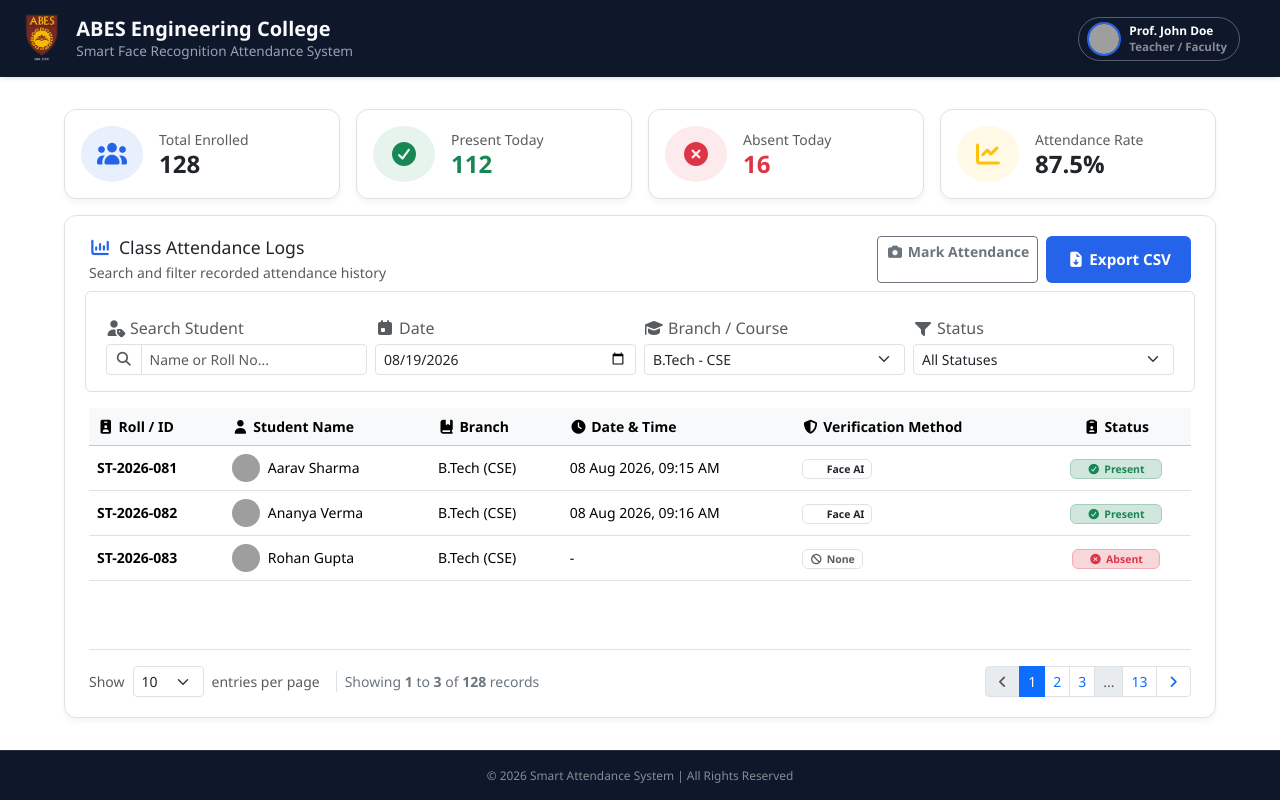
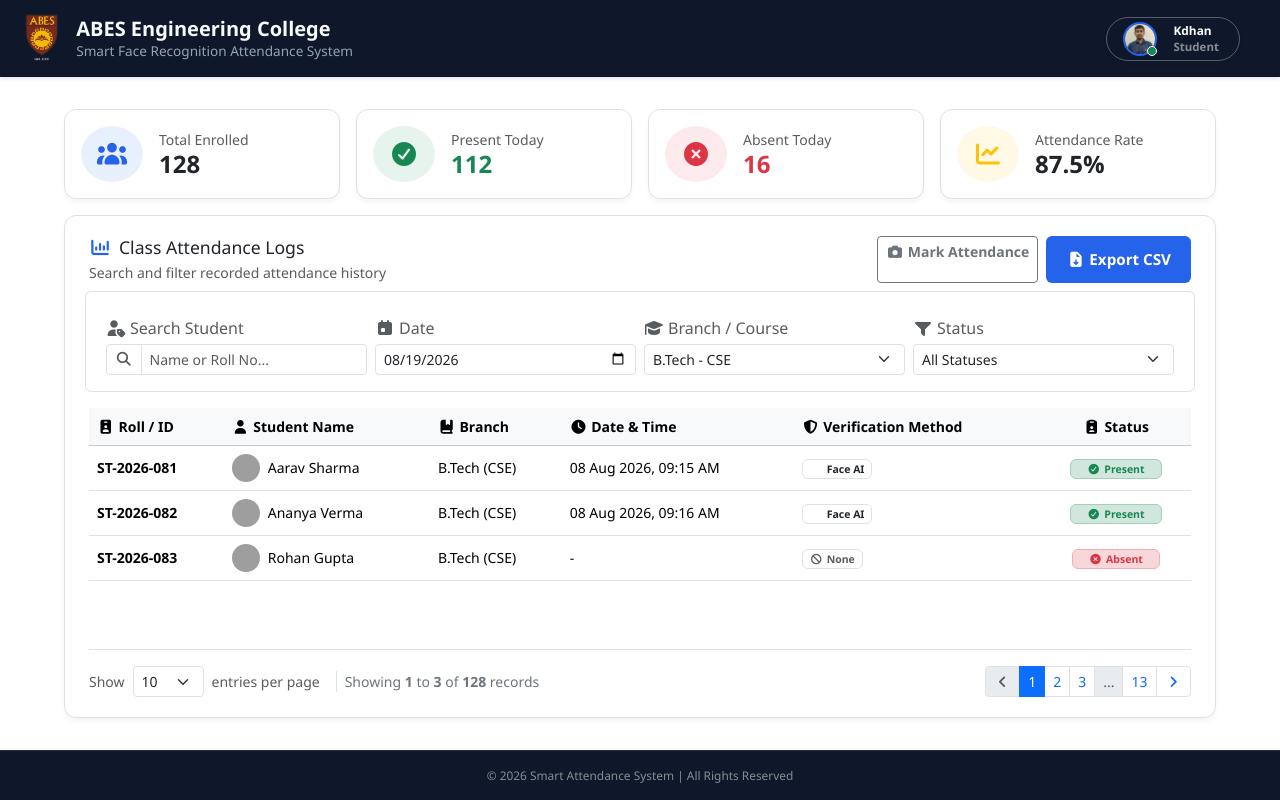
Before and after one commit to kdhananjay352/BTechABES, a Flask app: page /attendance-summary in a window 1280 px wide. Run offline with Flask 3, Linux system fonts and the light colour scheme; a user stored in the database is signed in; some libraries are stand-ins or nearby versions; grey boxes are pictures that could not be loaded.

Commit message:
attendance_summary.html profile menu link updated, and setting page height adjusted to better fit the content in macbook screen also

```diff
--- a/MiniProject/FaceAttendance-System-Final/static/css/style.css
+++ b/MiniProject/FaceAttendance-System-Final/static/css/style.css
@@ -37,11 +37,12 @@ body {
     min-height: 100vh;
 }
 
-/* Lock Desktop Body to enable App Shell Scrolling */
+/* Keep the document scrollable when a page is taller than the viewport. */
 @media (min-width: 992px) {
     body {
-        height: 100vh;
-        overflow: hidden;
+        height: auto;
+        min-height: 100vh;
+        overflow-y: auto;
     }
 }
 
@@ -376,6 +377,12 @@ header.navbar {
     min-height: 620px;
     background: var(--bs-body-bg);
     overflow: hidden;
+}
+
+@media (min-width: 992px) {
+    .settings-layout {
+        min-height: clamp(360px, calc(100vh - var(--header-height) - var(--footer-height) - 150px), 620px);
+    }
 }
 
 .settings-sidebar {
--- a/MiniProject/FaceAttendance-System-Final/templates/attendance_summary.html
+++ b/MiniProject/FaceAttendance-System-Final/templates/attendance_summary.html
@@ -4,61 +4,125 @@
 
 {% block header_actions %}
 <!-- Native Bootstrap 5 Profile Dropdown -->
+
 <div class="dropdown">
-    <button class="btn btn-profile-dropdown d-flex align-items-center gap-2 px-2 py-1 rounded-pill shadow-sm"
-        type="button" id="userProfileDropdown" data-bs-toggle="dropdown" aria-expanded="false">
+  <!-- Navbar Profile Pill Button with Online Status Dot -->
+  <button
+    class="btn btn-profile-dropdown d-flex align-items-center gap-3 px-2 px-sm-3 py-1 rounded-pill shadow-sm"
+    type="button"
+    id="userProfileDropdown"
+    data-bs-toggle="dropdown"
+    aria-expanded="false"
+    style="width: fit-content"
+  >
+    {% set raw_path = user.student_profile.photo_path if user.student_profile
+    and user.student_profile.photo_path else (user.faculty_profile.photo_path if
+    user.faculty_profile and user.faculty_profile.photo_path else None) %} {%
+    set user_photo = raw_path.replace('\\', '/').split('/')[-1] if raw_path else
+    None %}
 
-        <!-- User Avatar Image -->
-        <img src="{{ url_for('static', filename='images/user_avatar.jpg') }}" alt="User Profile"
-            class="rounded-circle object-fit-cover border border-2 border-primary" width="34" height="34"
-            onerror="this.src='https://ui-avatars.com/api/?name=John+Doe&background=2563eb&color=fff'">
+    <!-- Container for Avatar + Status Dot -->
+    <div class="position-relative d-flex align-items-center">
+      <img
+        src="{{ url_for('static', filename='uploads/faces/' + user_photo) if user_photo else 'https://ui-avatars.com/api/?name=' + user.username|urlencode + '&background=2563eb&color=fff' }}"
+        alt="{{ user.username }}"
+        class="rounded-circle object-fit-cover border border-2 border-primary"
+        width="34"
+        height="34"
+        loading="lazy"
+        onerror="this.onerror=null; this.src='https://ui-avatars.com/api/?name={{ user.username|urlencode }}&background=2563eb&color=fff';"
+      />
 
+      <!-- Tiny Online Status Indicator Dot -->
+      <span
+        class="position-absolute bottom-0 end-0 p-1 bg-success border border-white rounded-circle"
+        style="width: 10px; height: 10px"
+      >
+        <span class="visually-hidden">Online</span>
+      </span>
+    </div>
+
+    <!-- User Name & Role -->
     <div class="d-none d-sm-flex flex-column text-start me-1">
-            <span class="text-white small fw-bold lh-1">Prof. John Doe</span>
-            <span class="text-white-50 extra-small lh-1 mt-1" style="font-size: 0.72rem;">Teacher / Faculty</span>
+      <span class="text-white small fw-bold lh-1"
+        >{{ user.username | capitalize }}</span
+      >
+      <span
+        class="text-white-50 extra-small lh-1 mt-1"
+        style="font-size: 0.72rem"
+        >{{ user.role | capitalize }}</span
+      >
     </div>
   </button>
 
-    <!-- Bootstrap 5 Popover Menu -->
-    <ul class="dropdown-menu dropdown-menu-end shadow-lg border-0 mt-2 py-2" aria-labelledby="userProfileDropdown"
-        style="min-width: 260px;">
+  <!-- Bootstrap Popover Menu with Fade-In Animation -->
+  <ul
+    class="dropdown-menu dropdown-menu-end shadow-lg border-0 mt-2 py-2"
+    aria-labelledby="userProfileDropdown"
+    style="min-width: 260px; position: absolute"
+  >
+    <!-- Dropdown Header: Detailed User Info -->
     <li class="px-3 py-2 border-bottom mb-2">
-            <div class="d-flex align-items-center gap-2">
-                <img src="{{ url_for('static', filename='images/user_avatar.jpg') }}" alt="User Avatar"
-                    class="rounded-circle object-fit-cover border" width="40" height="40"
-                    onerror="this.src='https://ui-avatars.com/api/?name=John+Doe&background=2563eb&color=fff'">
-                <div class="d-flex flex-column">
-                    <span class="fw-bold text-dark small lh-1">Prof. John Doe</span>
-                    <span class="text-muted extra-small mt-1" style="font-size: 0.75rem;">john.doe@abes.ac.in</span>
-                    <span class="badge bg-primary-subtle text-primary mt-1 align-self-start"
-                        style="font-size: 0.65rem;">Teacher / Faculty</span>
+      <div class="d-flex align-items-center gap-3 py-1">
+        <img
+          src="{{ url_for('static', filename='uploads/faces/' + user_photo) if user_photo else 'https://ui-avatars.com/api/?name=' + user.username|urlencode + '&background=2563eb&color=fff' }}"
+          alt="{{ user.username }}"
+          class="rounded-circle object-fit-cover border border-2 border-primary flex-shrink-0"
+          width="48"
+          height="48"
+          onerror="this.onerror=null; this.src='https://ui-avatars.com/api/?name={{ user.username|urlencode }}&background=2563eb&color=fff';"
+        />
+
+        <div class="d-flex flex-column justify-content-center">
+          <span class="fw-bold text-dark small lh-sm">{{ user.username }}</span>
+          <span class="text-muted extra-small" style="font-size: 0.75rem"
+            >{{ user.email }}</span
+          >
+          <span
+            class="badge bg-primary-subtle text-primary mt-1 align-self-start"
+            style="font-size: 0.65rem"
+            >{{ user.role | capitalize }}</span
+          >
         </div>
       </div>
     </li>
 
+    <!-- Links -->
+    {% if user.role == 'faculty' or user.role == 'staff' %}
+        <!-- Faculty & Staff Links -->
+    {% endif %}
+
     <li>
-            <a class="dropdown-item py-2 d-flex align-items-center fw-medium small"
-                href="{{ url_for('main.attendance') }}">
-                <i class="fa-solid fa-camera me-2 text-primary" style="width: 18px;"></i>Mark Attendance
+      <a class="dropdown-item py-2 d-flex align-items-center text-secondary small" href="{{ url_for('main.profile') }}">
+        <i class="fa-solid fa-id-card me-2 text-primary" style="width: 18px"></i>View & Edit Profile
       </a>
     </li>
     <li>
-            <a class="dropdown-item py-2 d-flex align-items-center text-secondary small" href="#">
-                <i class="fa-solid fa-id-card me-2 text-primary" style="width: 18px;"></i>View & Edit Profile
+      <a class="dropdown-item py-2 d-flex align-items-center text-secondary small" href="{{ url_for('main.change_password') }}">
+        <i class="fa-solid fa-key me-2 text-warning" style="width: 18px"></i>Change Password
       </a>
     </li>
     <li>
-            <a class="dropdown-item py-2 d-flex align-items-center text-secondary small" href="#">
-                <i class="fa-solid fa-key me-2 text-warning" style="width: 18px;"></i>Change Password
+      <a
+        class="dropdown-item py-2 d-flex align-items-center text-secondary small"
+        href="{{ url_for('main.system_settings') }}"
+      >
+        <i class="fa-solid fa-sliders me-2 text-info" style="width: 18px"></i
+        >System Settings
       </a>
     </li>
+
     <li>
-            <hr class="dropdown-divider my-2">
+      <hr class="dropdown-divider my-2" />
     </li>
+
     <li>
-            <a class="dropdown-item dropdown-item-danger py-2 d-flex align-items-center text-danger fw-semibold small"
-                href="{{ url_for('auth.logout') }}">
-                <i class="fa-solid fa-right-from-bracket me-2" style="width: 18px;"></i>Sign Out
+      <a
+        class="dropdown-item dropdown-item-danger py-2 d-flex align-items-center text-danger fw-semibold small"
+        href="{{ url_for('auth.logout') }}"
+      >
+        <i class="fa-solid fa-right-from-bracket me-2" style="width: 18px"></i
+        >Sign Out
       </a>
     </li>
   </ul>
```
Also changed, not shown: MiniProject/FaceAttendance-System-Final/database.db. Lines whose indentation alone changed are shown as unchanged.
